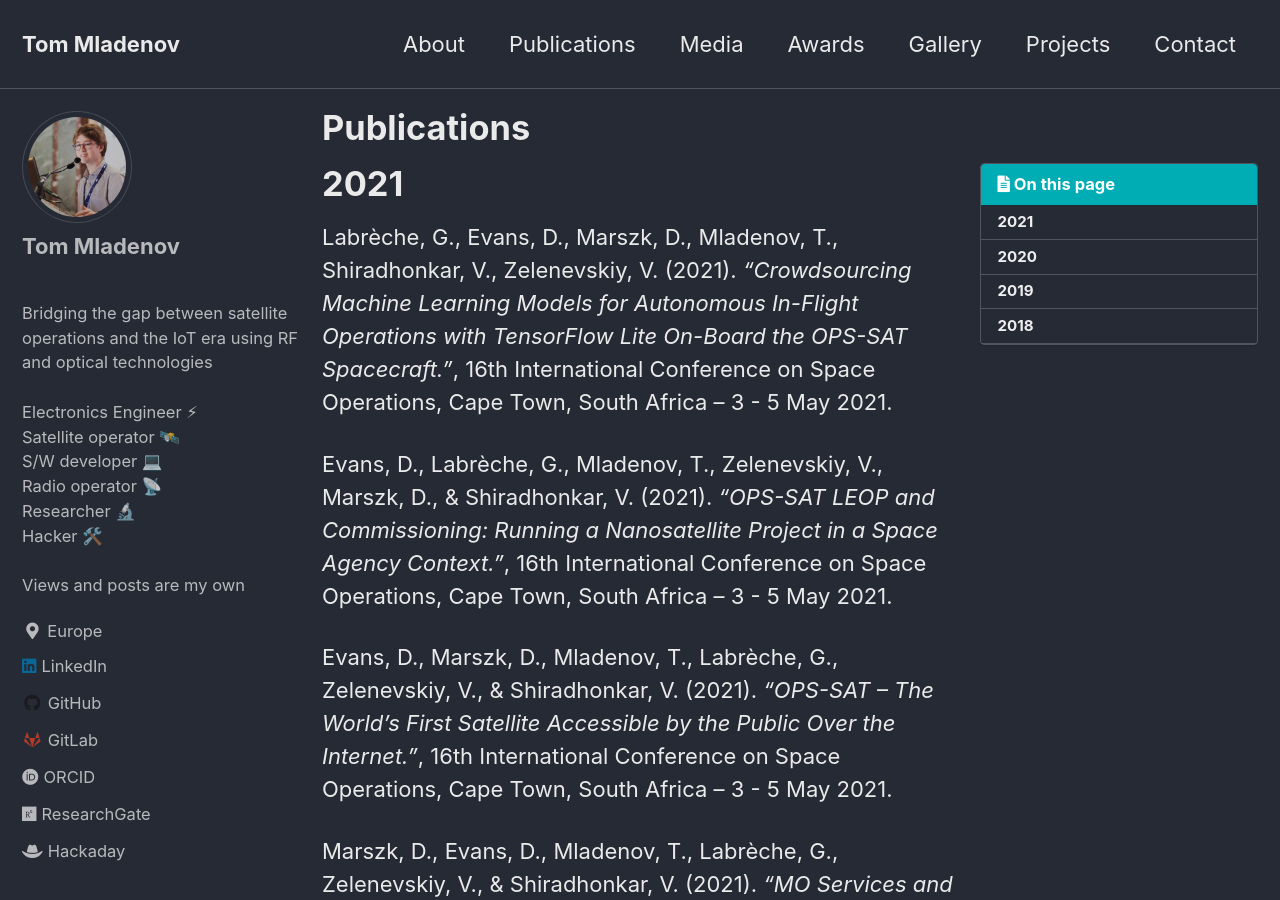
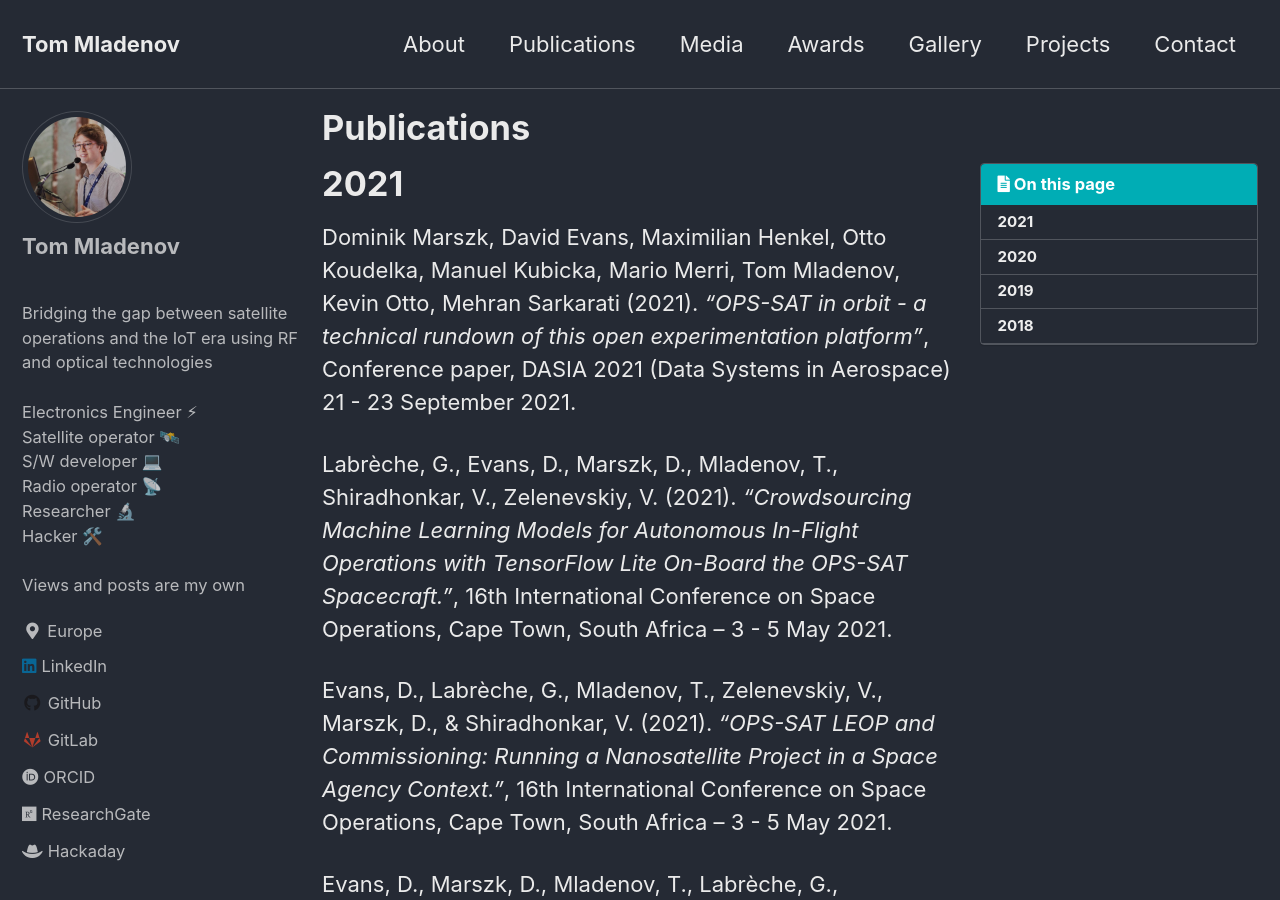
Before and after one commit to TomMladenov/tommladenov.github.io, a Jekyll site: the page built from _pages/publications.md, in a window 1280 px wide and 900 px high. Built offline with Jekyll 4.4.1, drawn with Linux system fonts in a browser that asks for light colours; cached includes are drawn as plain includes.

Commit message:
Update publications.md

```diff
--- a/_pages/publications.md
+++ b/_pages/publications.md
@@ -8,6 +8,8 @@ toc_sticky: true
 ---
 
 # 2021
+
+Dominik Marszk, David Evans, Maximilian Henkel, Otto Koudelka, Manuel Kubicka, Mario Merri, Tom Mladenov, Kevin Otto, Mehran Sarkarati (2021). *"OPS-SAT in orbit - a technical rundown of this open experimentation platform"*, Conference paper, DASIA 2021 (Data Systems in Aerospace) 21 - 23 September 2021.
 
 Labrèche, G., Evans, D., Marszk, D., Mladenov, T., Shiradhonkar, V., Zelenevskiy, V. (2021). *"Crowdsourcing Machine Learning Models for Autonomous In-Flight Operations with TensorFlow Lite On-Board the OPS-SAT Spacecraft."*, 16th International Conference on Space Operations, Cape Town, South Africa – 3 - 5 May 2021.
 
```
